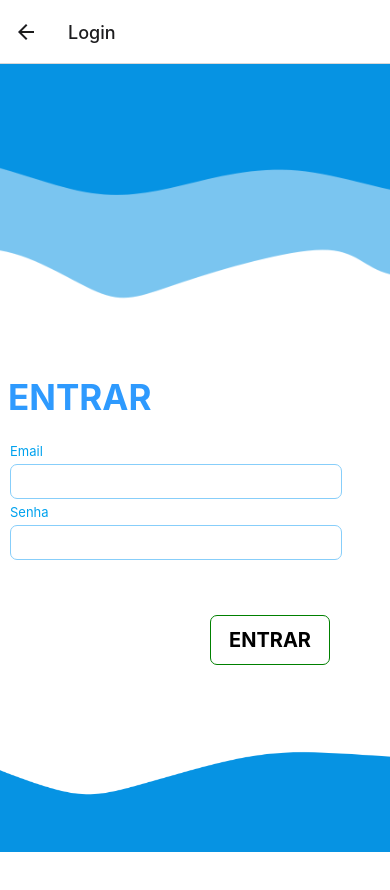
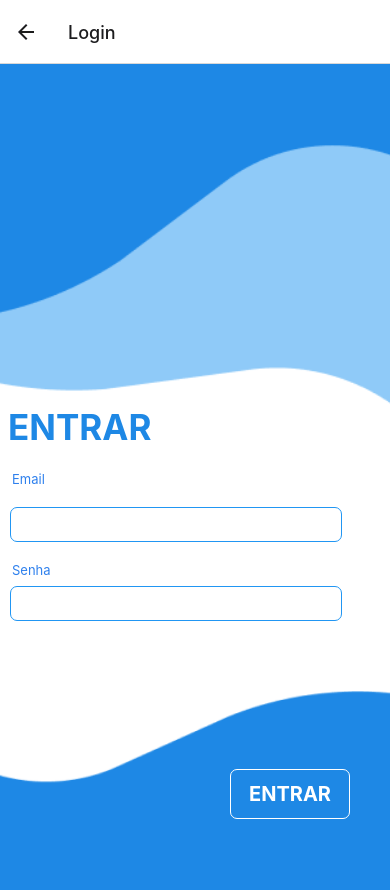
Before and after one commit to oliveiraagu1/Projeto2fase, a React Native app in the folder front/: screen /Login in a window 390 px wide. Before the commit the page ends 852 px from the top, so only its background shows below. Built offline with nearby package versions, Linux system fonts and the light colour scheme.

Commit message:
tela de login arrumada

```diff
--- a/front/src/Pages/Cadastro/style.js
+++ b/front/src/Pages/Cadastro/style.js
@@ -9,8 +9,8 @@ export const Scroll = styled.ScrollView``;
 
 export const Title = styled.Text`
     font-weight: bold;
-    font-size: 40px;
-    color: #2E9AFE;
+    font-size: 35px;
+    color: #1E88E5;
     margin-top: 20px;
     margin-bottom: 15px;
 `;
--- a/front/src/Pages/Login/index.js
+++ b/front/src/Pages/Login/index.js
@@ -66,7 +66,8 @@ const Login = ({ navigation }) => {
       <C.ImageTop source={require("../../Assets/Login/imageTop.png")} />
       <C.Login>
         <C.Title>ENTRAR</C.Title>
-        <G.Texto>Email</G.Texto>
+        <G.TextoEmail>Email</G.TextoEmail>
+        <C.ContainerInput>
         <G.Input
           onChangeText={(text) => setEmail(text)}
           autoCapitalize="none"
@@ -80,7 +81,7 @@ const Login = ({ navigation }) => {
           autoCorrect={false}
           onChangeText={(text) => setPassword(text)}
         />
-
+        </C.ContainerInput>
         <C.Status>
           <C.StatusTextDanger>
             {status.type === "error" ? status.message : ""}
--- a/front/src/Pages/Login/style.js
+++ b/front/src/Pages/Login/style.js
@@ -2,36 +2,33 @@ import styled from "styled-components/native";
 
 export const Container = styled.SafeAreaView`
     flex: 1px;
+    position: relative;
     background-color: #fff;
 `;
-
 export const Title = styled.Text`
     font-weight: bold;
     font-size: 35px;
-    color: #2E9AFE;
-    margin-bottom: 20px;
+    color: #1E88E5;
     margin-left: 8px;
-
+    position: absolute;
+    top: -10%;
 `;
-
-export const EsqueciSenha = styled.TouchableOpacity`
-    margin-left: 200px;
-    margin-top: 10px;
-`;
-
+export const ContainerInput = styled.View `
+    height: 45%;
+    margin-top: 20px;
+`
 export const Login = styled.View`
     background-color: #FFF;
     flex: 1px;
 `;
-
 export const ImageTop = styled.Image`
     width: 100%;
-    height: 40%;
+    height: 49%;
 `;
 
 export const ImageBot = styled.Image`
     width: 100%;
-    height: 40%;
+    height: 50%;
 `;
 
 export const Text = styled.Text`
--- a/front/src/styles/styles_adm.js
+++ b/front/src/styles/styles_adm.js
@@ -3,26 +3,35 @@ import styled from "styled-components/native";
 export const Button = styled.TouchableOpacity`
   margin-top: 50px;
   border-width: 1px;
-  border-color: green;
+  border-color: #fff;
   justify-content: center;
   align-items: center;
   padding: 12px;
   width: 120px;
   border-radius: 7px;
+  position: absolute;
+  bottom: 25px;
+  right: 40px;
+  z-index: 9999;
   margin-left: 210px;
 `;
 
+export const TextoEmail = styled.Text`
+  font-size: 13px;
+  color: #2F80ED;
+  margin: 25px 0 0px 12px;
+
+`;
 export const Texto = styled.Text`
   font-size: 13px;
-  color: #00a2ee;
-  margin: 5px;
-  margin-left: 10px;
+  color: #2F80ED;
+  margin: 20px 0 8px 12px;
+
 `;
-
 export const Input = styled.TextInput`
   border-width: 1px;
   border-radius: 7px;
-  border-color: #87cefa;
+  border-color: #2196F3;
   width: 85%;
   padding: 8px;
   margin-left: 10px;
@@ -31,6 +40,7 @@ export const Input = styled.TextInput`
 export const TextButton = styled.Text`
   font-weight: bold;
   font-size: 20px;
+  color: #fff;
 `;
 
 export const LogoImage = styled.Image`
```
Also changed, not shown: front/src/Assets/Login/imageBot.png, front/src/Assets/Login/imageTop.png.
